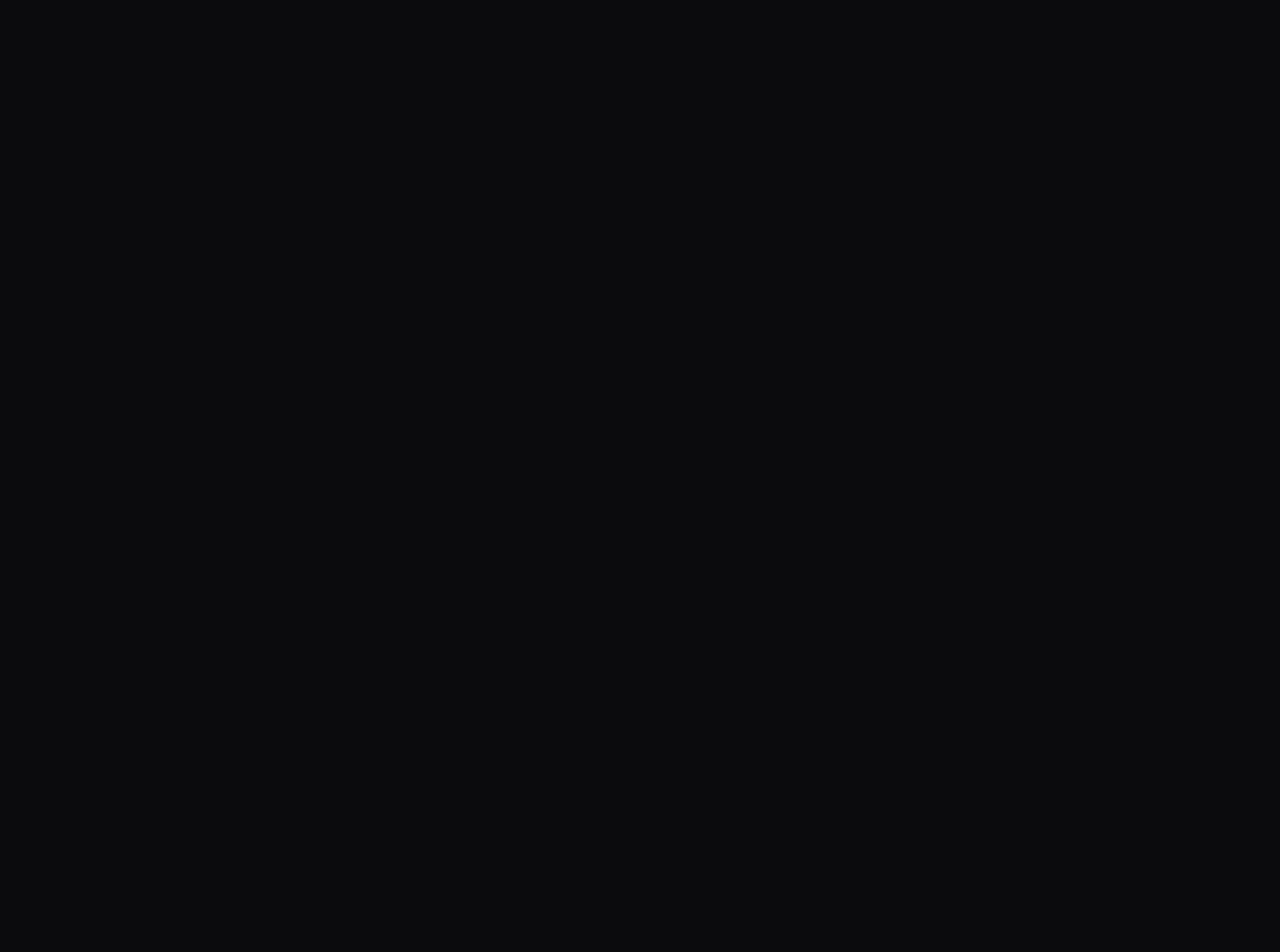
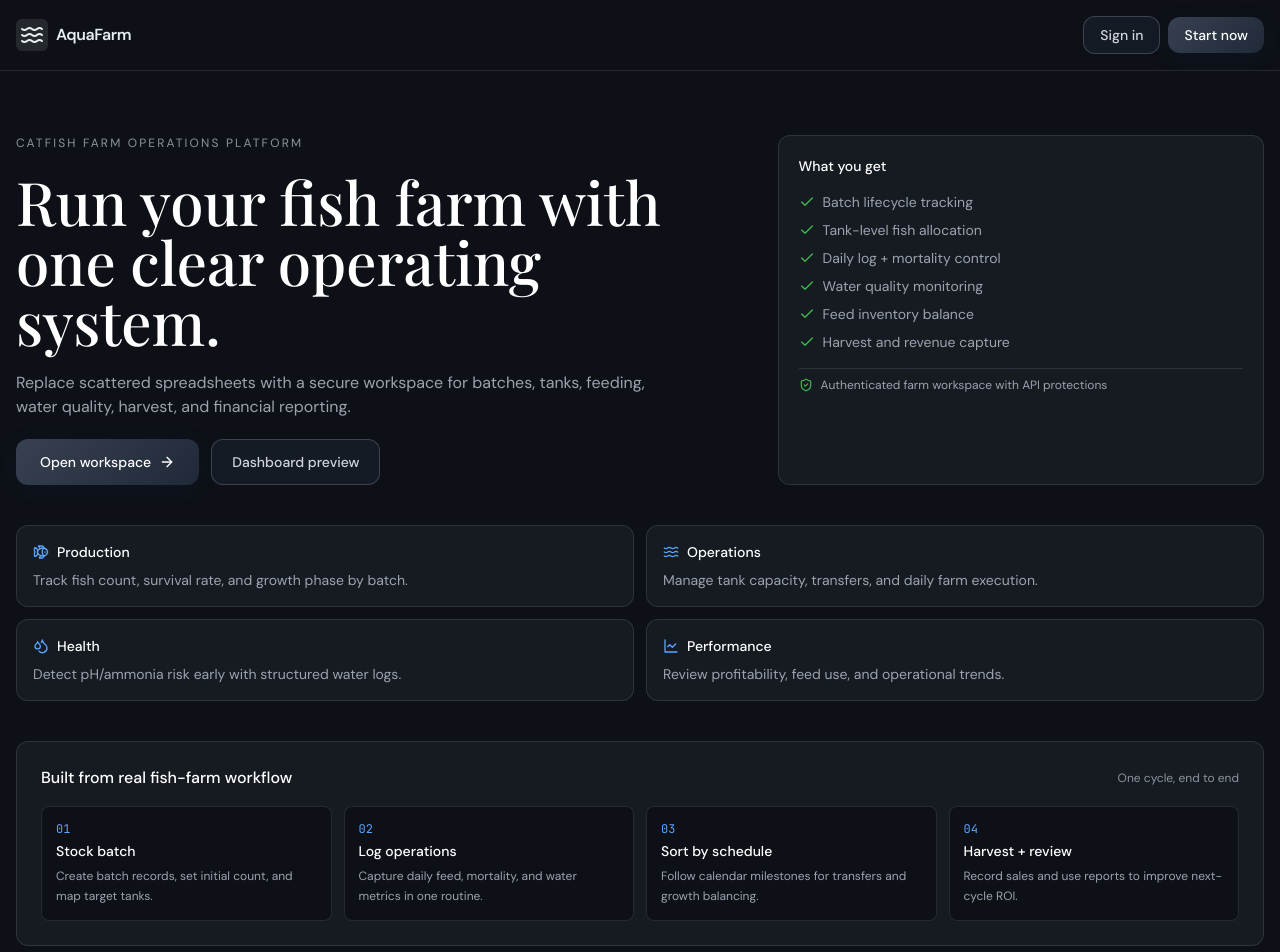
Before and after one commit to Harzkane/aquafarm, a Next.js app: page / in a window 1280 px wide. Before the commit this address had no page. Shown: the top 952 px of the page. Before the commit the page ends 800 px from the top, so only its background shows below. Built offline with nearby package versions, Linux system fonts and the light colour scheme.

Commit message:
Update homepage with TRUST section

```diff
--- a/app/page.tsx
+++ b/app/page.tsx
@@ -1,2 +1,145 @@
-import { redirect } from "next/navigation";
-export default function Home() { redirect("/dashboard"); }
+import Link from "next/link";
+import { ArrowRight, Check, Database, Droplets, Fish, LineChart, ShieldCheck, Waves } from "lucide-react";
+
+const CORE_ITEMS = [
+  "Batch lifecycle tracking",
+  "Tank-level fish allocation",
+  "Daily log + mortality control",
+  "Water quality monitoring",
+  "Feed inventory balance",
+  "Harvest and revenue capture",
+];
+
+const HIGHLIGHTS = [
+  { icon: Fish, label: "Production", text: "Track fish count, survival rate, and growth phase by batch." },
+  { icon: Waves, label: "Operations", text: "Manage tank capacity, transfers, and daily farm execution." },
+  { icon: Droplets, label: "Health", text: "Detect pH/ammonia risk early with structured water logs." },
+  { icon: LineChart, label: "Performance", text: "Review profitability, feed use, and operational trends." },
+];
+
+const WORKFLOW = [
+  { step: "01", title: "Stock batch", desc: "Create batch records, set initial count, and map target tanks." },
+  { step: "02", title: "Log operations", desc: "Capture daily feed, mortality, and water metrics in one routine." },
+  { step: "03", title: "Sort by schedule", desc: "Follow calendar milestones for transfers and growth balancing." },
+  { step: "04", title: "Harvest + review", desc: "Record sales and use reports to improve next-cycle ROI." },
+];
+
+const TRUST = [
+  { title: "Mobile-ready", desc: "Optimized for field entry and checks on phones." },
+  { title: "Protected workspace", desc: "Session-protected routes, API guards, and request controls." },
+  { title: "Action-oriented", desc: "Alerts and milestones keep daily priorities visible." },
+];
+
+export default function HomePage() {
+  return (
+    <div className="min-h-screen bg-[#0d1117] text-[#e6edf3]">
+      <header className="border-b border-white/10">
+        <div className="max-w-[82em] mx-auto px-4 py-4 flex items-center justify-between">
+          <div className="flex items-center gap-2">
+            <div className="w-8 h-8 rounded-md bg-white/10 flex items-center justify-center">
+              {/* <Fish className="w-4 h-4" /> */}
+              <Waves className="w-6 h-6" />
+            </div>
+            <span className="font-semibold tracking-tight">AquaFarm</span>
+          </div>
+          <div className="flex items-center gap-2">
+            <Link href="/login" className="btn-secondary !py-2 !px-4">
+              Sign in
+            </Link>
+            <Link href="/login" className="btn-primary !py-2 !px-4">
+              Start now
+            </Link>
+          </div>
+        </div>
+      </header>
+
+      <main className="max-w-[82em] mx-auto px-4 pt-10 lg:pt-16 space-y-10">
+        <section className="grid grid-cols-1 lg:grid-cols-[1.2fr_0.8fr] gap-8">
+          <div className="space-y-5">
+            <p className="text-xs uppercase tracking-[0.18em] text-[#8b949e]">Catfish farm operations platform</p>
+            <h1 className="font-display text-4xl lg:text-6xl leading-[1.05] text-white">
+              Run your fish farm with one clear operating system.
+            </h1>
+            <p className="text-[#9ca3af] max-w-2xl">
+              Replace scattered spreadsheets with a secure workspace for batches, tanks, feeding, water quality, harvest,
+              and financial reporting.
+            </p>
+            <div className="flex flex-col sm:flex-row gap-3">
+              <Link href="/login" className="btn-primary">
+                Open workspace
+                <ArrowRight className="w-4 h-4" />
+              </Link>
+              <Link href="/dashboard" className="btn-secondary">
+                Dashboard preview
+              </Link>
+            </div>
+          </div>
+
+          <aside className="rounded-xl border border-white/10 bg-[#161b22] p-5 space-y-4">
+            <p className="text-sm text-white font-medium">What you get</p>
+            <div className="space-y-2">
+              {CORE_ITEMS.map((item) => (
+                <div key={item} className="flex items-start gap-2 text-sm text-[#9ca3af]">
+                  <Check className="w-4 h-4 text-[#3fb950] mt-0.5 shrink-0" />
+                  <span>{item}</span>
+                </div>
+              ))}
+            </div>
+            <div className="pt-2 border-t border-white/10">
+              <div className="flex items-center gap-2 text-xs text-[#9ca3af]">
+                <ShieldCheck className="w-3.5 h-3.5 text-[#3fb950]" />
+                Authenticated farm workspace with API protections
+              </div>
+            </div>
+          </aside>
+        </section>
+
+        <section className="grid grid-cols-1 md:grid-cols-2 gap-3">
+          {HIGHLIGHTS.map(({ icon: Icon, label, text }) => (
+            <article key={label} className="rounded-xl border border-white/10 bg-[#161b22] p-4">
+              <div className="flex items-center gap-2 mb-2">
+                <Icon className="w-4 h-4 text-[#58a6ff]" />
+                <p className="text-sm text-white font-medium">{label}</p>
+              </div>
+              <p className="text-sm text-[#9ca3af]">{text}</p>
+            </article>
+          ))}
+        </section>
+
+        <section className="rounded-xl border border-white/10 bg-[#161b22] p-5 lg:p-6 space-y-4">
+          <div className="flex items-center justify-between gap-3 flex-wrap">
+            <h2 className="text-white font-medium">Built from real fish-farm workflow</h2>
+            <p className="text-xs text-[#8b949e]">One cycle, end to end</p>
+          </div>
+          <div className="grid grid-cols-1 md:grid-cols-2 lg:grid-cols-4 gap-3">
+            {WORKFLOW.map((item) => (
+              <div key={item.step} className="rounded-lg border border-white/10 bg-[#0d1117] p-3.5">
+                <p className="font-mono text-xs text-[#58a6ff]">{item.step}</p>
+                <p className="text-sm text-white font-medium mt-1">{item.title}</p>
+                <p className="text-xs text-[#9ca3af] mt-1.5 leading-relaxed">{item.desc}</p>
+              </div>
+            ))}
+          </div>
+        </section>
+
+        <section className="grid grid-cols-1 md:grid-cols-3 gap-3">
+          {TRUST.map((item) => (
+            <div key={item.title} className="rounded-xl border border-white/10 bg-[#161b22] px-4 py-3.5">
+              <p className="text-sm text-white font-medium">{item.title}</p>
+              <p className="text-xs text-[#9ca3af] mt-1.5">{item.desc}</p>
+            </div>
+          ))}
+        </section>
+
+        {/* <footer className="border-t border-white/10 pt-4 pb-1 flex flex-col sm:flex-row items-start sm:items-center justify-between gap-2">
+          <p className="text-xs text-[#8b949e]">AquaFarm</p>
+          <div className="flex items-center gap-3 text-xs text-[#8b949e]">
+            <Link href="/login" className="hover:text-[#e6edf3] transition-colors">Sign in</Link>
+            <span className="text-white/20">•</span>
+            <Link href="/dashboard" className="hover:text-[#e6edf3] transition-colors">Dashboard</Link>
+          </div>
+        </footer> */}
+      </main>
+    </div>
+  );
+}
```
